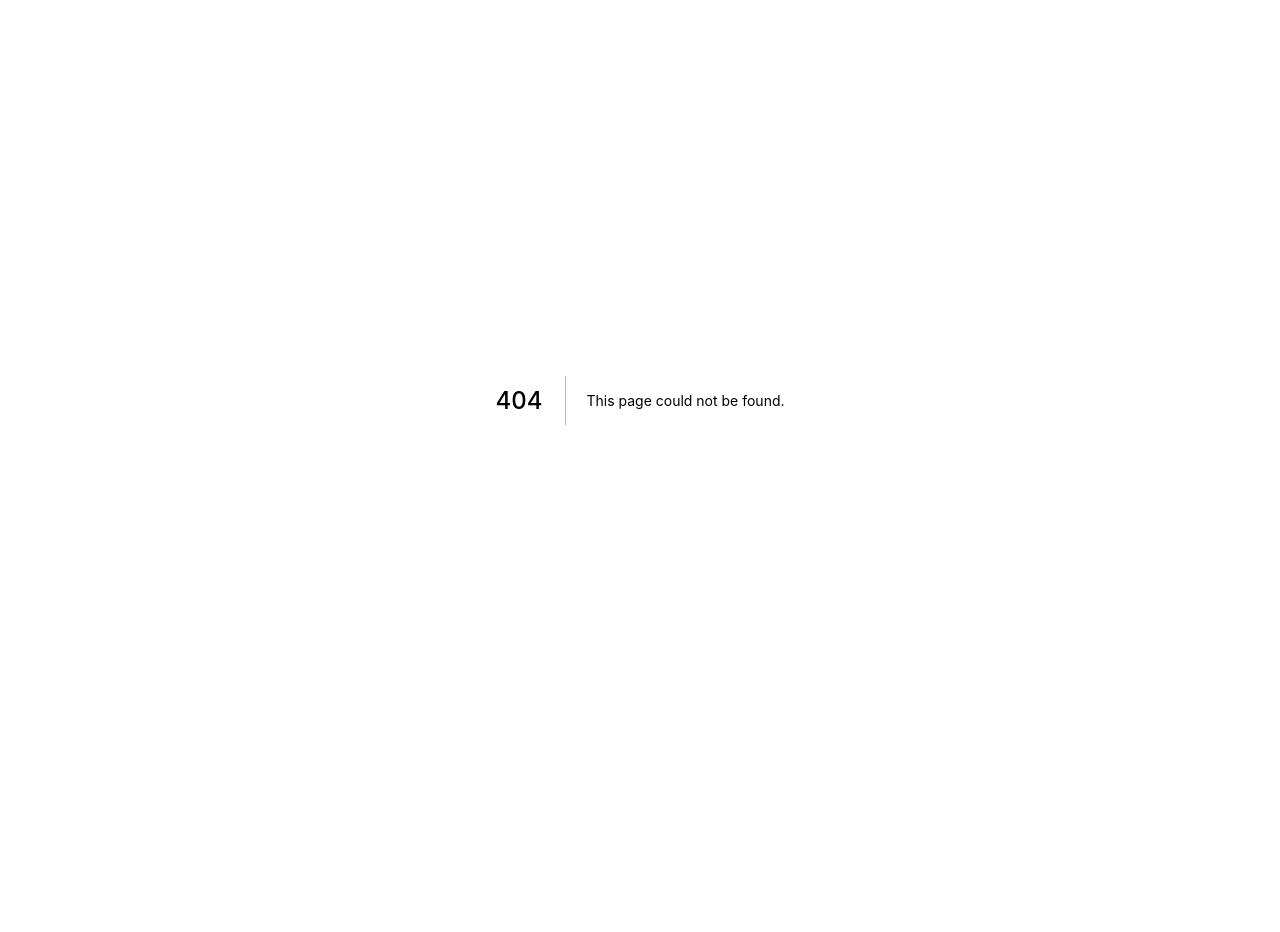
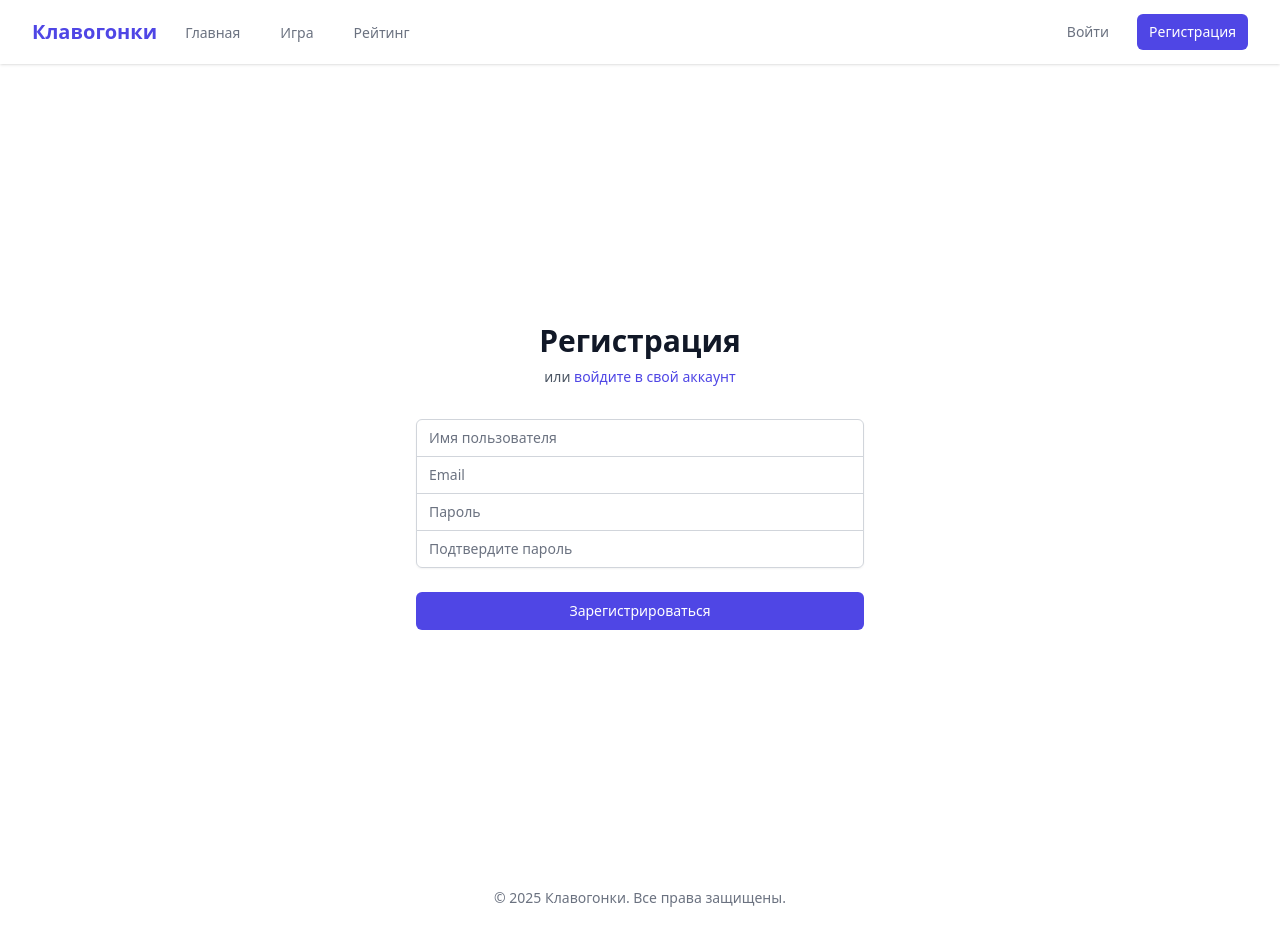
Before and after one commit to indrikh/keyboardGame, a Next.js app in the folder client/: page /auth/register in a window 1280 px wide. Before the commit this address had no page. Before the commit the page ends 800 px from the top, so only its background shows below. Built offline with nearby package versions, Linux system fonts and the light colour scheme.

Commit message:
Добавлена страница регистрации

```diff
--- /dev/null
+++ b/client/pages/auth/register.tsx
@@ -0,0 +1,144 @@
+import { useState } from 'react';
+import Head from 'next/head';
+import Link from 'next/link';
+import { useRouter } from 'next/router';
+import Layout from '../../components/Layout';
+import { useAuth } from '../../context/AuthContext';
+
+export default function Register() {
+  const [username, setUsername] = useState('');
+  const [email, setEmail] = useState('');
+  const [password, setPassword] = useState('');
+  const [confirmPassword, setConfirmPassword] = useState('');
+  const [error, setError] = useState('');
+  const [isLoading, setIsLoading] = useState(false);
+  const router = useRouter();
+  const { register } = useAuth();
+
+  const handleSubmit = async (e: React.FormEvent) => {
+    e.preventDefault();
+    setError('');
+
+    if (password !== confirmPassword) {
+      return setError('Пароли не совпадают');
+    }
+
+    setIsLoading(true);
+
+    try {
+      await register(username, email, password);
+      router.push('/profile');
+    } catch (err: any) {
+      setError(err.response?.data?.message || 'Ошибка регистрации');
+    } finally {
+      setIsLoading(false);
+    }
+  };
+
+  return (
+    <Layout>
+      <Head>
+        <title>Клавогонки - Регистрация</title>
+      </Head>
+      <div className="min-h-screen flex items-center justify-center py-12 px-4 sm:px-6 lg:px-8">
+        <div className="max-w-md w-full space-y-8">
+          <div>
+            <h2 className="mt-6 text-center text-3xl font-extrabold text-gray-900">
+              Регистрация
+            </h2>
+            <p className="mt-2 text-center text-sm text-gray-600">
+              или{' '}
+              <Link href="/auth/login">
+                <a className="font-medium text-indigo-600 hover:text-indigo-500">
+                  войдите в свой аккаунт
+                </a>
+              </Link>
+            </p>
+          </div>
+          <form className="mt-8 space-y-6" onSubmit={handleSubmit}>
+            {error && (
+              <div className="rounded-md bg-red-50 p-4">
+                <div className="text-sm text-red-700">{error}</div>
+              </div>
+            )}
+            <div className="rounded-md shadow-sm -space-y-px">
+              <div>
+                <label htmlFor="username" className="sr-only">
+                  Имя пользователя
+                </label>
+                <input
+                  id="username"
+                  name="username"
+                  type="text"
+                  required
+                  className="appearance-none rounded-none relative block w-full px-3 py-2 border border-gray-300 placeholder-gray-500 text-gray-900 rounded-t-md focus:outline-none focus:ring-indigo-500 focus:border-indigo-500 focus:z-10 sm:text-sm"
+                  placeholder="Имя пользователя"
+                  value={username}
+                  onChange={(e) => setUsername(e.target.value)}
+                />
+              </div>
+              <div>
+                <label htmlFor="email-address" className="sr-only">
+                  Email
+                </label>
+                <input
+                  id="email-address"
+                  name="email"
+                  type="email"
+                  autoComplete="email"
+                  required
+                  className="appearance-none rounded-none relative block w-full px-3 py-2 border border-gray-300 placeholder-gray-500 text-gray-900 focus:outline-none focus:ring-indigo-500 focus:border-indigo-500 focus:z-10 sm:text-sm"
+                  placeholder="Email"
+                  value={email}
+                  onChange={(e) => setEmail(e.target.value)}
+                />
+              </div>
+              <div>
+                <label htmlFor="password" className="sr-only">
+                  Пароль
+                </label>
+                <input
+                  id="password"
+                  name="password"
+                  type="password"
+                  autoComplete="new-password"
+                  required
+                  className="appearance-none rounded-none relative block w-full px-3 py-2 border border-gray-300 placeholder-gray-500 text-gray-900 focus:outline-none focus:ring-indigo-500 focus:border-indigo-500 focus:z-10 sm:text-sm"
+                  placeholder="Пароль"
+                  value={password}
+                  onChange={(e) => setPassword(e.target.value)}
+                />
+              </div>
+              <div>
+                <label htmlFor="confirm-password" className="sr-only">
+                  Подтвердите пароль
+                </label>
+                <input
+                  id="confirm-password"
+                  name="confirm-password"
+                  type="password"
+                  autoComplete="new-password"
+                  required
+                  className="appearance-none rounded-none relative block w-full px-3 py-2 border border-gray-300 placeholder-gray-500 text-gray-900 rounded-b-md focus:outline-none focus:ring-indigo-500 focus:border-indigo-500 focus:z-10 sm:text-sm"
+                  placeholder="Подтвердите пароль"
+                  value={confirmPassword}
+                  onChange={(e) => setConfirmPassword(e.target.value)}
+                />
+              </div>
+            </div>
+
+            <div>
+              <button
+                type="submit"
+                disabled={isLoading}
+                className="group relative w-full flex justify-center py-2 px-4 border border-transparent text-sm font-medium rounded-md text-white bg-indigo-600 hover:bg-indigo-700 focus:outline-none focus:ring-2 focus:ring-offset-2 focus:ring-indigo-500"
+              >
+                {isLoading ? 'Регистрация...' : 'Зарегистрироваться'}
+              </button>
+            </div>
+          </form>
+        </div>
+      </div>
+    </Layout>
+  );
+}
```
